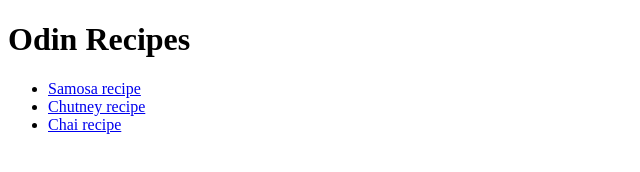
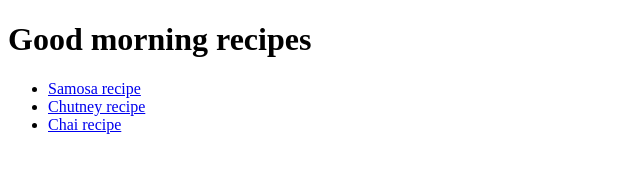
Before and after one commit to variable-vansh/odin-recipes, a plain HTML site: page index.html in a window 1280 px wide. Shown: the whole page, without its empty margins (0-640 px from the left). Drawn offline with Linux system fonts and the light colour scheme.

Commit message:
use GM instead of odin

```diff
--- a/index.html
+++ b/index.html
@@ -3,11 +3,11 @@
 <head>
     <meta charset="UTF-8">
     <meta name="viewport" content="width=device-width, initial-scale=1.0">
-    <title>Some recipe</title>
+    <title>Some recipes</title>
 </head>
 
 <body>
-    <h1>Odin Recipes</h1>
+    <h1>Good morning recipes</h1>
     <ul>
         <li><a href="recipes/samosa.html">Samosa recipe</a></li>
         <li><a href="recipes/chutney.html">Chutney recipe</a></li>
```
